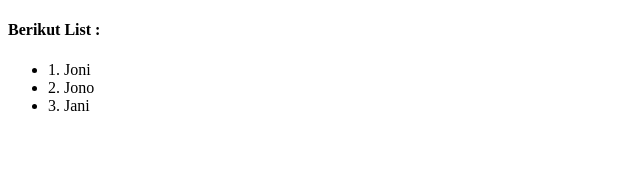
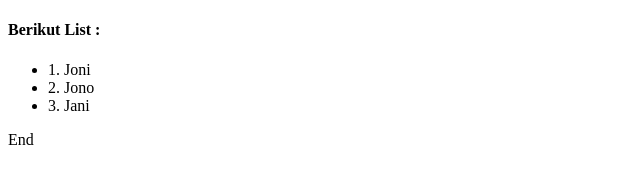
Before and after one commit to ksw-collab/wpu-test-repo-3, a plain HTML site: page index.html in a window 1280 px wide. Shown: the full height of the page, 0-640 px from the left. Drawn offline with Linux system fonts and the light colour scheme.

Commit message:
add footer

```diff
--- a/index.html
+++ b/index.html
@@ -13,5 +13,6 @@
         <li>2. Jono</li>
         <li>3. Jani</li>
     </ul>
+    <footer>End</footer>
 </body>
 </html>
```
